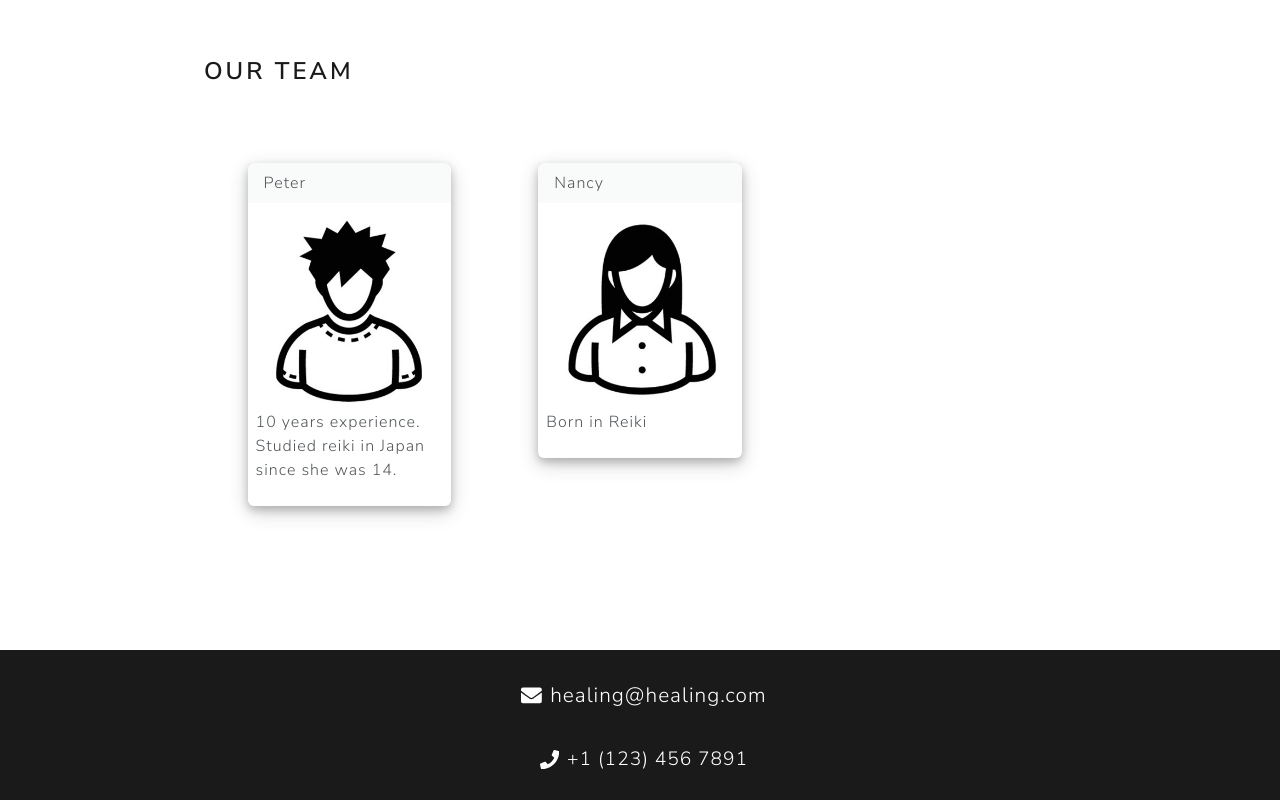
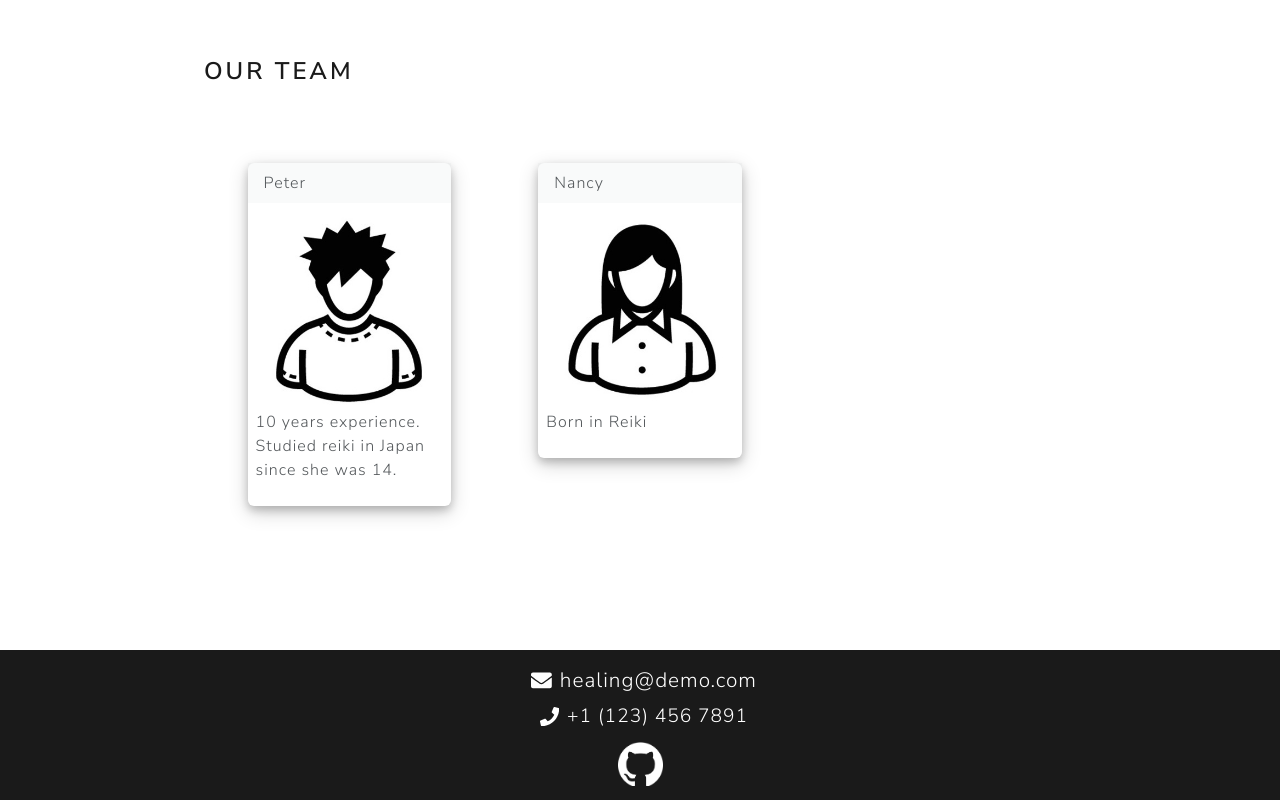
Before and after one commit to Saidou25/Healing, a React (Create React App) app in the folder client/: page /About in a window 1280 px wide. Shown: the part 874-1674 px from the top of the page. Built offline with nearby package versions, Linux system fonts and the light colour scheme.

Commit message:
Added link to github repo in footer

```diff
--- a/client/src/components/AppointmentForm/index.jsx
+++ b/client/src/components/AppointmentForm/index.jsx
@@ -74,22 +74,16 @@ const AppointmentForm = () => {
   const [addBookingdate] = useMutation(ADD_BOOKINGDATE, {
     update(cache, { data: { addBookingdate } }) {
       try {
-        const { bookingdates } = cache.readQuery({ query: QUERY_BOOKINGDATES });
-
-        cache.writeQuery({
-          query: QUERY_BOOKINGDATES,
-          data: { bookingdates: [...bookingdates, addBookingdate] },
-        });
-      } catch (e) {
-        console.error(e);
-      }
-      const { me } = cache.readQuery({ query: QUERY_ME });
+        const { me } = cache.readQuery({ query: QUERY_ME });
       cache.writeQuery({
         query: QUERY_ME,
         data: {
           me: { ...me, bookingdates: [...me.bookingdates, addBookingdate] },
         },
       });
+      } catch (e) {
+        console.error(e);
+      }
     },
   });
 
--- a/client/src/components/AppointmentHistory/index.jsx
+++ b/client/src/components/AppointmentHistory/index.jsx
@@ -1,6 +1,6 @@
 import React, { useState } from "react";
 import { useMutation, useQuery } from "@apollo/client";
-import { QUERY_ME, QUERY_BOOKINGDATES } from "../../utils/queries";
+import { QUERY_ME } from "../../utils/queries";
 import { DELETE_BOOKINGDATE } from "../../utils/mutations";
 import MyReviewList from "../../components/MyReviewList";
 import Spinner from "../../components/Spinner";
@@ -44,20 +44,7 @@ const AppointmentHistory = () => {
     variables: { id: bookingdateId },
     update(cache, { data: { deleteBookingdate } }) {
       try {
-        const { bookingdates } = cache.readQuery({ query: QUERY_BOOKINGDATES });
-
-        cache.writeQuery({
-          query: QUERY_BOOKINGDATES,
-          data: {
-            bookingdates: bookingdates.filter(
-              (bookingdate) => bookingdate._id !== deleteBookingdate._id
-            ),
-          },
-        });
-      } catch (error) {
-        console.error(error);
-      }
-      // update me object's cache
+        // update me object's cache
       const { me } = cache.readQuery({ query: QUERY_ME });
       cache.writeQuery({
         query: QUERY_ME,
@@ -72,6 +59,10 @@ const AppointmentHistory = () => {
           },
         },
       });
+      } catch (error) {
+        console.error(error);
+      }
+
     },
   });
 
--- a/client/src/components/Footer/index.css
+++ b/client/src/components/Footer/index.css
@@ -5,18 +5,28 @@
     align-items: center;
 }
 .text-footer {
+
     margin-top: 1%;
     font-size: 1.3rem;
+    text-align: center;
+}
+.col-footer {
+    display: flex;
+    justify-content: center;
     align-items: center;
 }
 .number {
     align-items: center;
     font-size: 1.2rem;
 }
+.github {
+    max-width: 45px;
+}
+
 @media screen and (max-width: 414px) {
     .footer {
         margin-top: 3%;
-        height: 120px;
+        /* height: 120px; */
         align-items: center;
     }
     .main-footer {
--- a/client/src/components/Footer/index.jsx
+++ b/client/src/components/Footer/index.jsx
@@ -1,20 +1,25 @@
 import React from "react";
 import { FaEnvelope, FaPhone } from "react-icons/fa";
+import logo from "../../assets/images/github-white.png";
 import "./index.css";
 
 const Footer = () => {
   return (
     <main className="main-footer">
       <div className="row footer bg-primary text-white">
-        <div className="col-12 d-flex justify-content-center text-footer">
+        <div className="col-12 col-footer text-footer">
           <FaEnvelope className="icon m-2" />
-          healing@healing.com
+          healing@demo.com
         </div>
-        <div className="col-12 d-flex justify-content-center number mb-2">
+        <div className="col-12 col-footer number">
           <FaPhone className="icon m-2" />
           +1 (123) 456 7891
         </div>
-        <br />
+        <div className="col-12 col-footer mt-2 mb-4">
+          <a href="https://github.com/Saidou25/Healing">
+            <img src={logo} className="github" alt="minicat"></img>
+          </a>
+        </div>
       </div>
     </main>
   );
--- a/client/src/components/MyReviewList/index.jsx
+++ b/client/src/components/MyReviewList/index.jsx
@@ -1,6 +1,6 @@
 import React, { useState } from "react";
 import { useQuery, useMutation } from "@apollo/client";
-import { QUERY_REVIEWS, QUERY_ME } from "../../utils/queries";
+import { QUERY_ME } from "../../utils/queries";
 import { DELETE_REVIEW } from "../../utils/mutations";
 import Spinner from "../../components/Spinner";
 import profileIcon from "../../assets/images/profileicon.png";
@@ -18,20 +18,7 @@ const MyReviewsList = () => {
     variables: { id: reviewId },
     update(cache, { data: { deleteReview } }) {
       try {
-        const { reviews } = cache.readQuery({ query: QUERY_REVIEWS });
-
-        cache.writeQuery({
-          query: QUERY_REVIEWS,
-          data: {
-            reviews: reviews.filter(
-              (review) => review._id !== deleteReview._id
-            ),
-          },
-        });
-      } catch (error) {
-        console.error(error);
-      }
-      // update me object's cache with deleted review
+        // update me object's cache with deleted review
       const { me } = cache.readQuery({ query: QUERY_ME });
       cache.writeQuery({
         query: QUERY_ME,
@@ -44,6 +31,9 @@ const MyReviewsList = () => {
           },
         },
       });
+      } catch (error) {
+        console.error(error);
+      }
     },
   });
 
--- a/client/src/components/PetProfileForm/index.css
+++ b/client/src/components/PetProfileForm/index.css
@@ -13,7 +13,9 @@
 .form-control {
   font-style: oblique;
 }
-
+input[type='radio'] {
+    accent-color: #232323;
+}
 .myClassName,
 .phone-number,
 .age {
--- a/client/src/components/SideMenu/index.css
+++ b/client/src/components/SideMenu/index.css
@@ -10,12 +10,9 @@
 }
 
 .row-items {
-  overflow: scroll;
   padding-left: 3%;
   padding-right: 3%;
-  /* width: 90%; */
   margin-bottom: 2%;
-  height: 350px;
 }
 .col-items {
   border-bottom-style: solid;
@@ -45,3 +42,21 @@
     display: block;
   }
 }
+@media screen and (max-width: 414px) {
+  .row-items {
+    overflow: scroll;
+    padding-left: 3%;
+    padding-right: 3%;
+    margin-bottom: 2%;
+    height: 520px;
+  }
+}
+@media screen and (max-width: 375px) {
+  .row-items {
+    overflow: scroll;
+    padding-left: 3%;
+    padding-right: 3%;
+    margin-bottom: 2%;
+    height: 375px;
+  }
+}
```
Also changed, not shown: client/src/assets/images/github-white.png (added).
